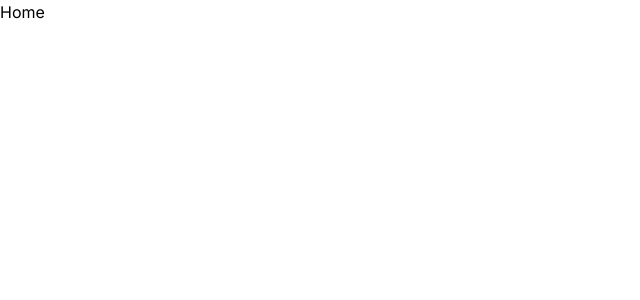
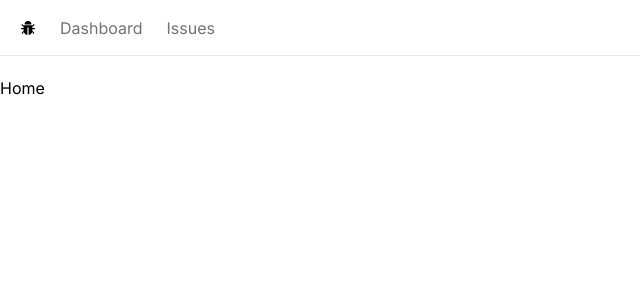
Before and after one commit to pradeepkaswan/issue-tracker, a Next.js app: page / in a window 1280 px wide. Shown: the top 300 px of the page, without its empty margins (0-640 px from the left). Built offline with nearby package versions, Linux system fonts and the light colour scheme.

Commit message:
feat: add the navbar

```diff
--- /dev/null
+++ b/app/NavBar.tsx
@@ -0,0 +1,30 @@
+import Link from 'next/link';
+import { AiFillBug } from 'react-icons/ai';
+
+const NavBar = () => {
+	const links = [
+		{ label: 'Dashboard', href: '/' },
+		{ label: 'Issues', href: '/issues' },
+	];
+
+	return (
+		<nav className='flex space-x-6 border-b mb-5 px-5 h-14 items-center'>
+			<Link href='/'>
+				<AiFillBug />
+			</Link>
+			<ul className='flex space-x-6'>
+				{links.map((link) => (
+					<Link
+						key={link.href}
+						className='text-zinc-500 hover:text-zinc-800 transition-colors'
+						href={link.href}
+					>
+						{link.label}
+					</Link>
+				))}
+			</ul>
+		</nav>
+	);
+};
+
+export default NavBar;
--- a/app/layout.tsx
+++ b/app/layout.tsx
@@ -1,22 +1,26 @@
-import './globals.css'
-import type { Metadata } from 'next'
-import { Inter } from 'next/font/google'
+import './globals.css';
+import type { Metadata } from 'next';
+import { Inter } from 'next/font/google';
+import NavBar from './NavBar';
 
-const inter = Inter({ subsets: ['latin'] })
+const inter = Inter({ subsets: ['latin'] });
 
 export const metadata: Metadata = {
-  title: 'Create Next App',
-  description: 'Generated by create next app',
-}
+	title: 'Create Next App',
+	description: 'Generated by create next app',
+};
 
 export default function RootLayout({
-  children,
+	children,
 }: {
-  children: React.ReactNode
+	children: React.ReactNode;
 }) {
-  return (
-    <html lang="en">
-      <body className={inter.className}>{children}</body>
-    </html>
-  )
+	return (
+		<html lang='en'>
+			<body className={inter.className}>
+				<NavBar />
+				<main>{children}</main>
+			</body>
+		</html>
+	);
 }
--- a/package.json
+++ b/package.json
@@ -19,6 +19,7 @@
     "postcss": "8.4.31",
     "react": "18.2.0",
     "react-dom": "18.2.0",
+    "react-icons": "^4.11.0",
     "tailwindcss": "3.3.3",
     "typescript": "5.2.2"
   }
```
Also changed, not shown: 1 other file (tests, documents, lock files or other folders).
